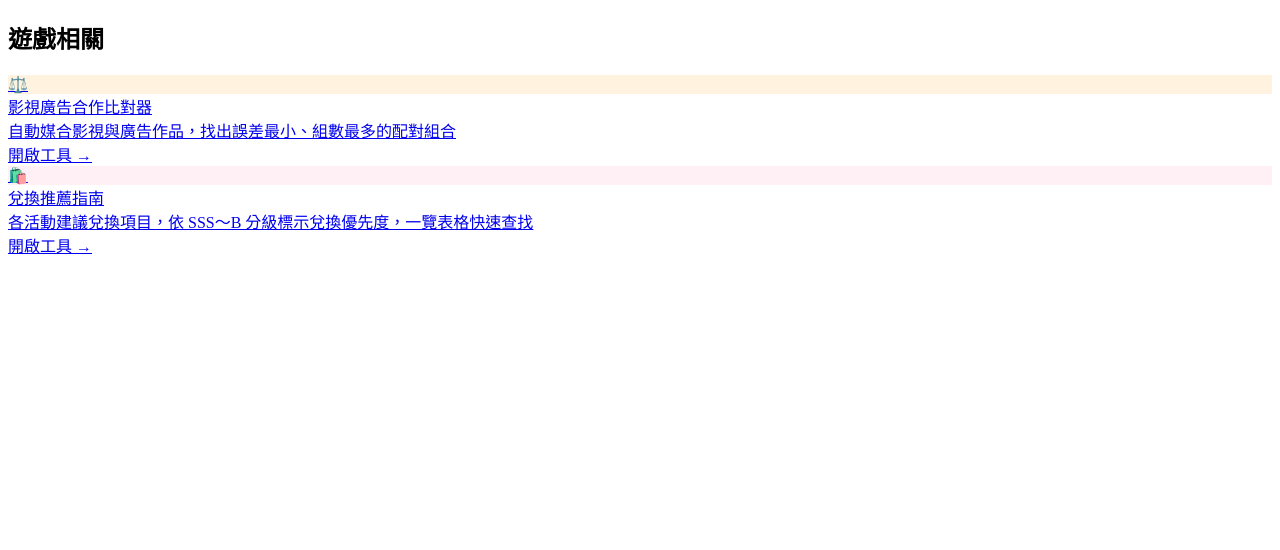
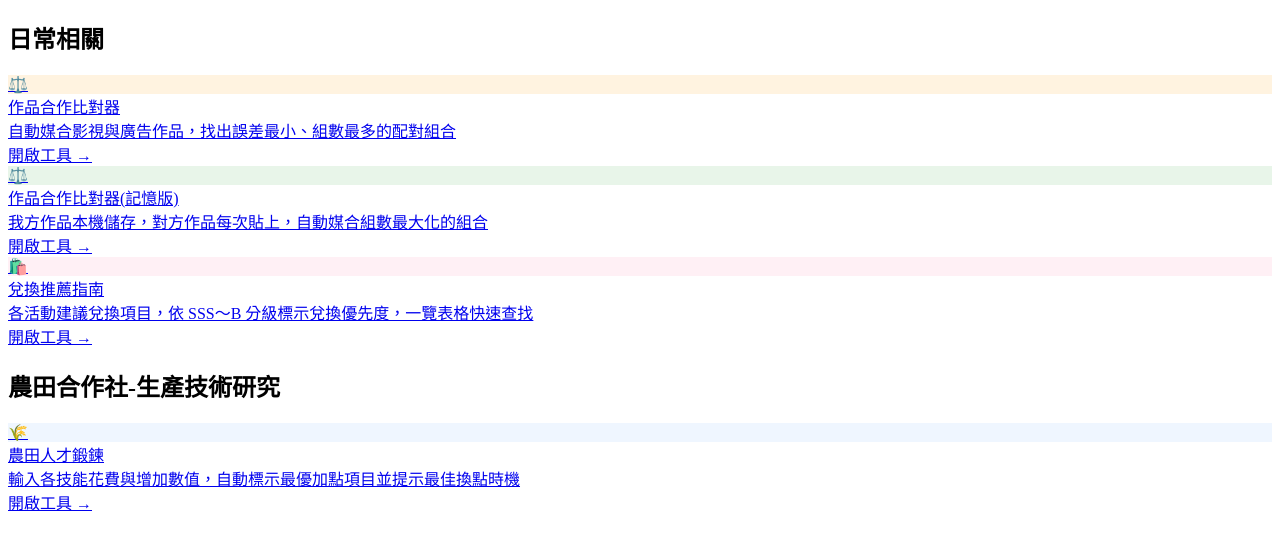
Before and after one commit to sherryyooooo/mytools.github.io, a plain HTML site: page index.html in a window 1280 px wide. Drawn offline with Linux system fonts and the light colour scheme.

Commit message:
Update index.html

```diff
--- a/index.html
+++ b/index.html
@@ -24,16 +24,24 @@
      * ======================== */
     const categories = [
       {
-        id: 'game',
-        label: '遊戲相關',
+        id: 'daily',
+        label: '日常相關',
         tools: [
           {
             enabled: true,
             icon: '⚖️',
             iconBg: '#FFF3E0',
-            title: '影視廣告合作比對器',
+            title: '作品合作比對器',
             desc: '自動媒合影視與廣告作品，找出誤差最小、組數最多的配對組合',
             href: 'tools/work-matcher.html',
+          },
+          {
+            enabled: true,
+            icon: '⚖️',
+            iconBg: '#E8F5E9',
+            title: '作品合作比對器(記憶版)',
+            desc: '我方作品本機儲存，對方作品每次貼上，自動媒合組數最大化的組合',
+            href: 'tools/work-matcher-pro.html',
           },
           {
             enabled: true,
@@ -42,6 +50,20 @@
             title: '兌換推薦指南',
             desc: '各活動建議兌換項目，依 SSS～B 分級標示兌換優先度，一覽表格快速查找',
             href: 'tools/exchange-guide.html',
+          },
+        ],
+      },
+      {
+        id: 'farm',
+        label: '農田合作社-生產技術研究',
+        tools: [
+          {
+            enabled: true,
+            icon: '🌾',
+            iconBg: '#EFF6FF',
+            title: '農田人才鍛鍊',
+            desc: '輸入各技能花費與增加數值，自動標示最優加點項目並提示最佳換點時機',
+            href: 'tools/farm-training.html',
           },
         ],
       },
```
